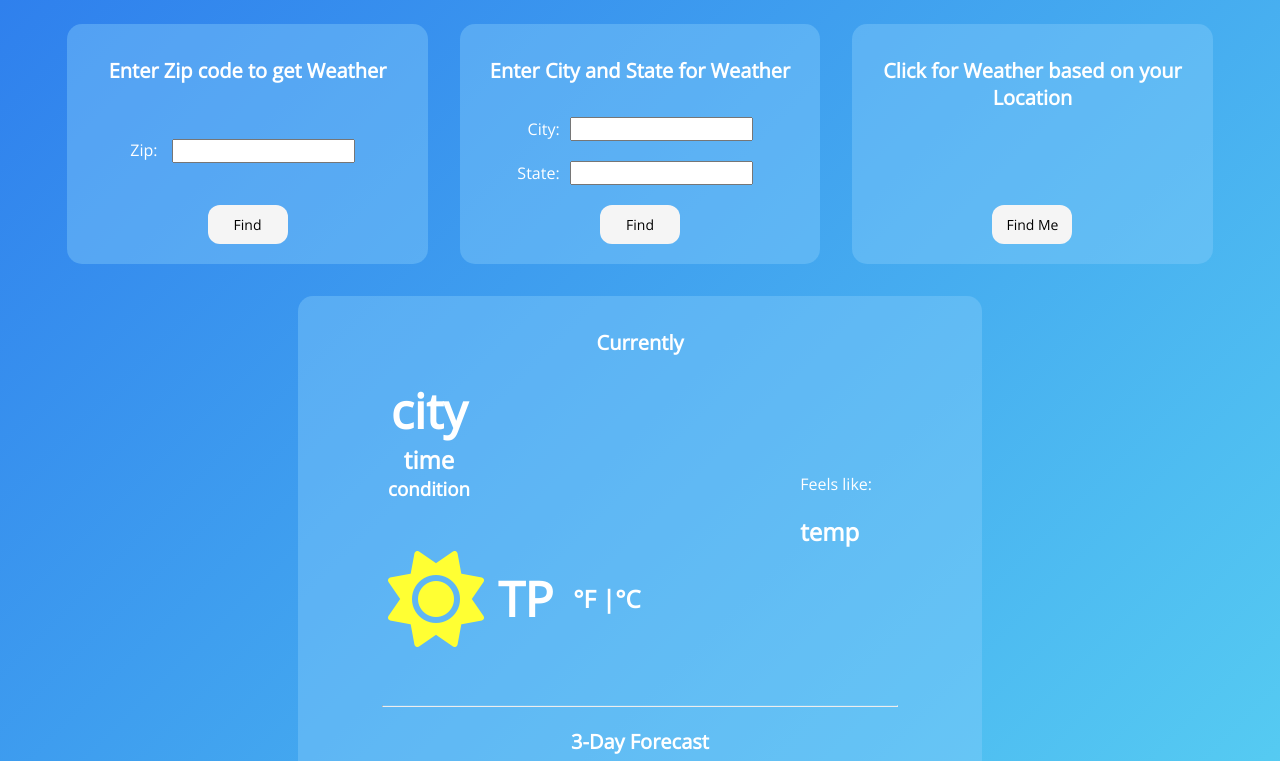
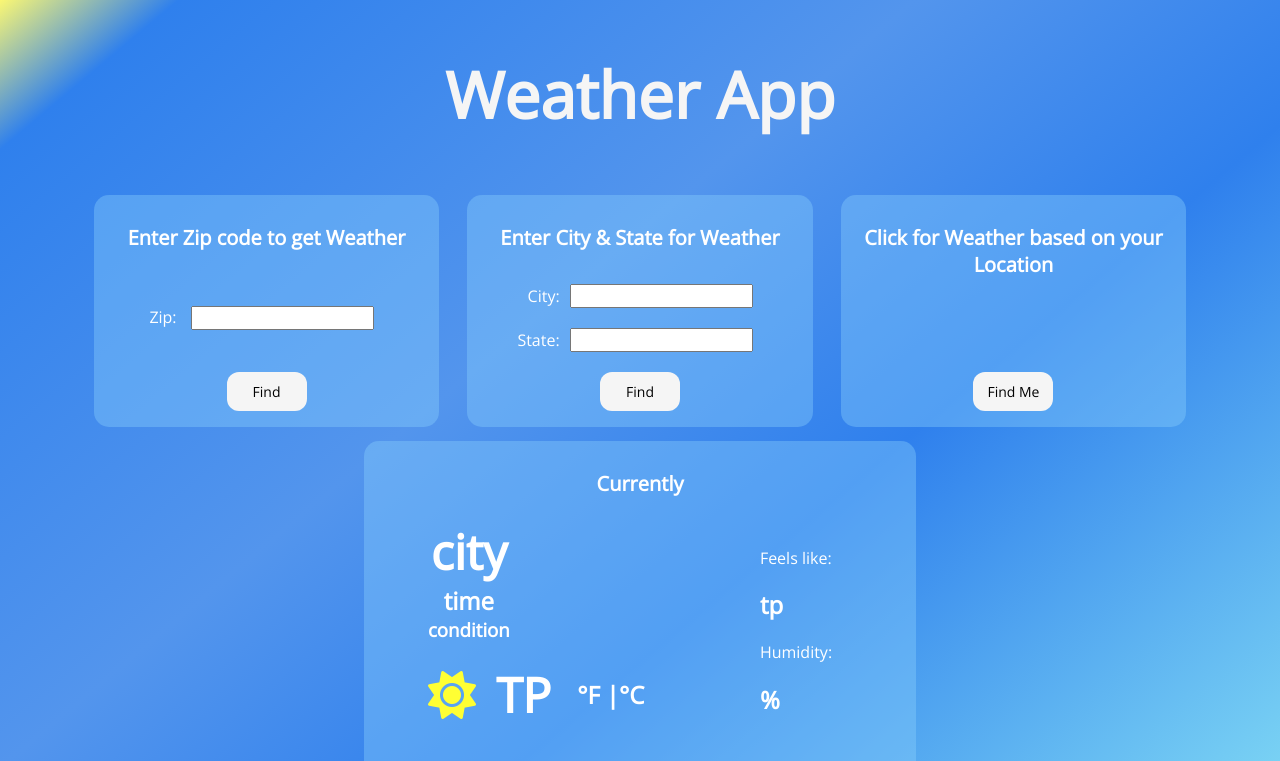
Before and after one commit to hectarek/OpenWeatherApp, a website: page index.html in a window 1280 px wide. Shown: the top 761 px of the page. Drawn offline with nearby package versions, Linux system fonts and the light colour scheme.

Commit message:
more updates

```diff
--- a/index.html
+++ b/index.html
@@ -13,6 +13,8 @@
 </head>
 <body>
 
+    <h1 id="page-title">Weather App</h1>
+
     <div class="input-container">
 
         <div class="weather-by-zip">
@@ -26,7 +28,7 @@
         </div>
 
         <div class="weather-by-city">
-            <h1>Enter City and State for Weather</h1>
+            <h1>Enter City & State for Weather</h1>
 
             <div class="city-state">
                 <div class="city">
@@ -66,7 +68,7 @@
 
                 <div class="temp-container">
                     <div class="current-temp">
-                        <i id='current-condition-icon' class="fas fa-sun fa-6x"></i>
+                        <i id='current-condition-icon' class="fas fa-sun fa-3x"></i>
                         <h2 id="current-temp-degrees" style="font-size: 48px;">TP</h2>
                     </div>
                     <div class="degrees-buttons">
@@ -82,7 +84,9 @@
             <div class="pane-two">
                 <div class="feelslike-temp">
                     <p>Feels like:</p>
-                    <h2 id="feelslike-temp-degrees">temp</h2>
+                    <h2 id="feelslike-temp-degrees">tp</h2>
+                    <p>Humidity:</p>
+                    <h2 id="humidity">%</h2>
                 </div>
                 <div>
 
@@ -94,7 +98,7 @@
 
         <hr>
 
-        <h1 style="margin-bottom: -12px;">3-Day Forecast</h1>
+        <h1 style="margin-bottom: -20px;">3-Day Forecast</h1>
 
         <div class="three-day-forecast">
 
--- a/script.js
+++ b/script.js
@@ -32,6 +32,9 @@ let day4day = document.getElementById('day-four-day');
 //headings that turn into temps
 let currently = document.getElementById('current-temp-degrees')
 let feelsLike = document.getElementById('feelslike-temp-degrees')
+
+//humidity
+let humidity = document.getElementById('humidity')
 
 //temps for three day forecast
 let day2HightTemp = document.getElementById('day-two-high-temp')
@@ -91,6 +94,7 @@ zipButton.addEventListener('click', () => {
         currentCondition.textContent = data.weather[0].description
         currentLocation.textContent = data.name;
         currentConditionIcon.className = weatherIconsComparison[data.weather[0].main]
+        humidity.textContent = data.main.humidity + '%'
 
         let lat = data.coord.lat
         let long = data.coord.lon
@@ -138,21 +142,22 @@ zipButton.addEventListener('click', () => {
 
 })
 
+
 cityStateButton.addEventListener('click', () => {
 
     let cityInput = city.value.trim();
     let stateInput = state.value.trim();
 
-    const api2 = `https://www.zipcodeapi.com/rest/NoPzgbEGbMfKF0CGk07ggG52lXZ8t2NNfS2DMHMEYfdOfHEUxh8UzGH0JKqO01ZM/city-zips.json/${cityInput}/${stateInput}`
+    const proxy = "https://cors-anywhere.herokuapp.com/"
 
+    const api = `${proxy}https://www.zipcodeapi.com/rest/NoPzgbEGbMfKF0CGk07ggG52lXZ8t2NNfS2DMHMEYfdOfHEUxh8UzGH0JKqO01ZM/city-zips.json/${cityInput}/${stateInput}`
 
-    const api = `https://www.zipcodeapi.com/rest/NoPzgbEGbMfKF0CGk07ggG52lXZ8t2NNfS2DMHMEYfdOfHEUxh8UzGH0JKqO01ZM/city-zips.json/Charlotte/NC`
-    const api3 = `https://www.zipcodeapi.com/rest/YQ2EQV4TW3r1dF3h4FtX13kVLyr4ffcfRisIf1bOLqjxdjD2pWiWcCmrZtU8axF3/city-zips.json/Charlotte/NC`
-
-
-    fetch(api3, {meathod: 'GET'})
+    fetch(api)
+    .then(response => {
+        return response.json()
+    })
     .then(data => {
-        console.log(data)
+        console.log(data.zip_codes[0])
     })
 
 })
--- a/style.css
+++ b/style.css
@@ -3,7 +3,7 @@
 }
 
 html {
-    background-image: linear-gradient(-45deg, #56ccf2, #2f80ed );
+    background-image: linear-gradient(140deg, rgba(251,247,115,1) 0%, rgba(47,128,237,1) 8%, rgba(83,149,237,1) 41%, rgba(47,128,237,1) 64%, rgba(125,214,244,1) 100%);
     height: 100%;
     width: 100%;
     background-repeat: no-repeat;
@@ -38,6 +38,11 @@ button {
     outline: none;
 }
 
+#page-title {
+    font-size: 64px;
+    color: whitesmoke;
+}
+
 .weather-by-zip,
 .weather-by-city,
 .weather-by-location,
@@ -47,8 +52,8 @@ button {
     justify-content: space-between;
     align-items: center;
     flex-direction: column;
-    margin: 16px;
-    padding: 20px;
+    margin: 14px;
+    padding: 16px;
     color: white;
 }
 
@@ -93,7 +98,6 @@ button {
     justify-content: space-between;
     align-items: flex-end;
     flex-direction: column;
-    color: white;
 }
 
 .weather-by-location {
@@ -106,10 +110,9 @@ button {
 .weather-container {
     background-color: rgb(135, 206, 250, .4);
     border-radius: 15px;
+    margin: 0px;
 }
 .currently {
-    margin: 8px;
-    margin-bottom: 50px;
     width: 100%;
     justify-content: space-around;
 }
@@ -126,7 +129,6 @@ button {
     justify-content: flex-start;
     align-items: flex-start;
     flex-direction: column;
-    margin-bottom: 50px;
 }
 
 #current-location, #current-time-header,
@@ -139,7 +141,7 @@ button {
 }
 
 .current-temp h2 {
-    margin: 14px;
+    margin: 20px;
 }
 
 .three-day-forecast {
@@ -147,13 +149,11 @@ button {
     justify-content: space-between;
     align-items: center;
     flex-direction: row;
-    margin: 8px;
     padding: 8px;
 }
 
 .three-day-forecast div {
-    margin: 6px;
-    padding: 8px
+    padding: 6px
 }
 
 .three-day-forecast div div {
```
